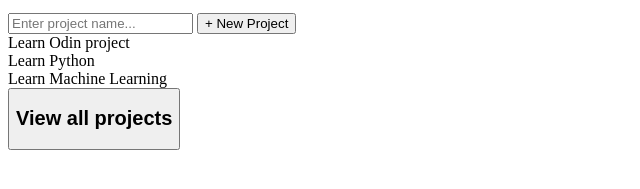
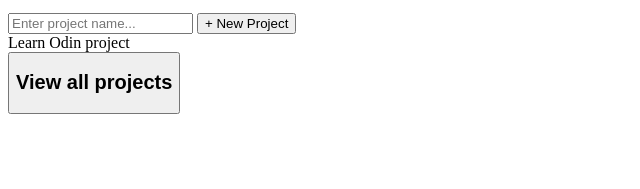
Before and after one commit to basnet194dipak/Project-Todo-List, a website built with webpack: page src/template.html in a window 1280 px wide. Both pictures are taken after a click on the button "View all projects". Shown: the part 163-352 px from the top of the page, without its empty margins (0-640 px from the left). Built offline with nearby package versions, Linux system fonts and the light colour scheme.

Commit message:
add feature to view few and all the available projects
User can now choose see all the projects available and only few projects

```diff
--- a/package.json
+++ b/package.json
@@ -20,9 +20,11 @@
   "devDependencies": {
     "html-webpack-plugin": "^5.6.8",
     "webpack": "^5.111.1",
-    "webpack-cli": "^7.2.3"
+    "webpack-cli": "^7.2.3",
+    "webpack-dev-server": "^6.1.0"
   },
   "dependencies": {
+    "date-fns": "^4.4.0",
     "uuid": "^14.0.2"
   }
 }
--- a/src/index.js
+++ b/src/index.js
@@ -20,15 +20,52 @@ form.addEventListener("submit", function (event) {
     add_projects(projectName)
 });
 
-// display the project list
+// display list of todo from projects
+function display_todo(i)
+{
+  let view = document.querySelector("#view_sections")
+  let projects = project_list.project_list[i]
+
+  // to be completed in future
+
+}
+
+
+function display_projects(n)
+{
   let available_projects = document.querySelector("#available_projects")
-document.addEventListener("DOMContentLoaded",()=>{
-  for (let i = 0; i<project_list.project_list.length; i++)
+  available_projects.innerHTML = ""
+    for (let i = 0; i<n; i++)
     {
       let hello = document.createElement("div")
       console.log(i)
       let project = project_list.project_list[i]
       hello.innerText = `${project.name}`
+      hello.setAttribute("id",`${i}`)
+      hello.setAttribute("onclick", display_todo(i))
       available_projects.appendChild(hello)
     }
+}
+
+// view all the available projects
+let kid = document.querySelector("#viewallprojects")
+let view_less = true
+
+kid.addEventListener("click",()=>{
+  if (view_less === true)
+  {
+    // kid.addEventListener("click", ()=>{display_projects(1)})
+    display_projects(1)
+    kid.innerHTML = `<h2> View all projects</h2>`
+    view_less = false
+  }
+  else{
+      display_projects(project_list.project_list.length)
+      kid.innerHTML = `<h2> View less </h2>`
+      view_less = true
+  }
+
 })
+
+// display the first  project from the project list
+document.addEventListener("DOMContentLoaded", ()=>{display_projects(1)})
--- a/src/template.html
+++ b/src/template.html
@@ -44,15 +44,12 @@
             </div>
         </div>
 
-        <div id="view_projects">
+        <div id="available_projects">
 
         </div>
 
         <div id="view_all_projects">
-            <div id="available_projects">
-
-            </div>
-           <button>
+           <button id="viewallprojects">
                 <h2> View all projects</h2>
            </button>
         </div>
```
Also changed, not shown: eslint.config.mjs (added, +9 -0 lines), 1 other file. Lines whose indentation alone changed are shown as unchanged.
